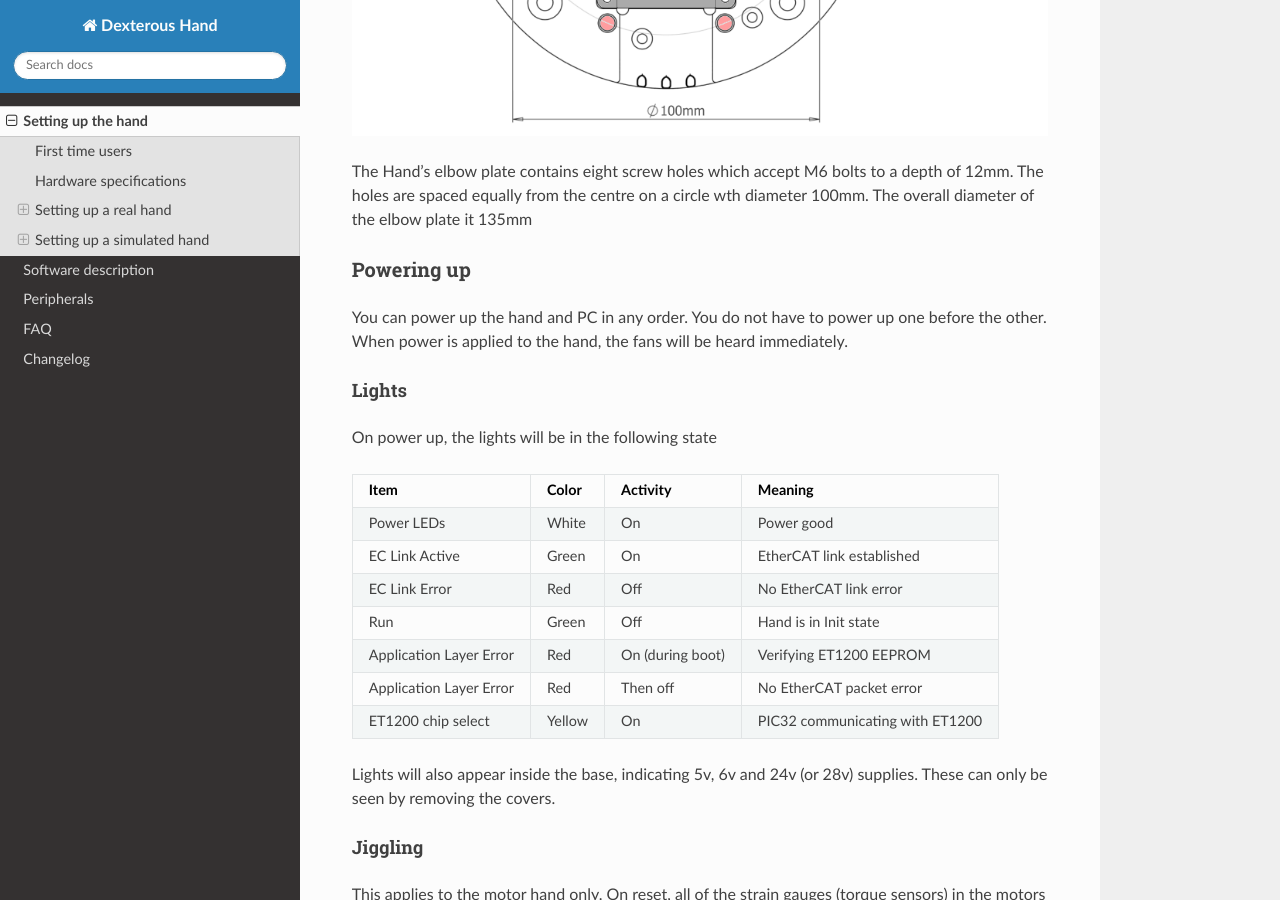
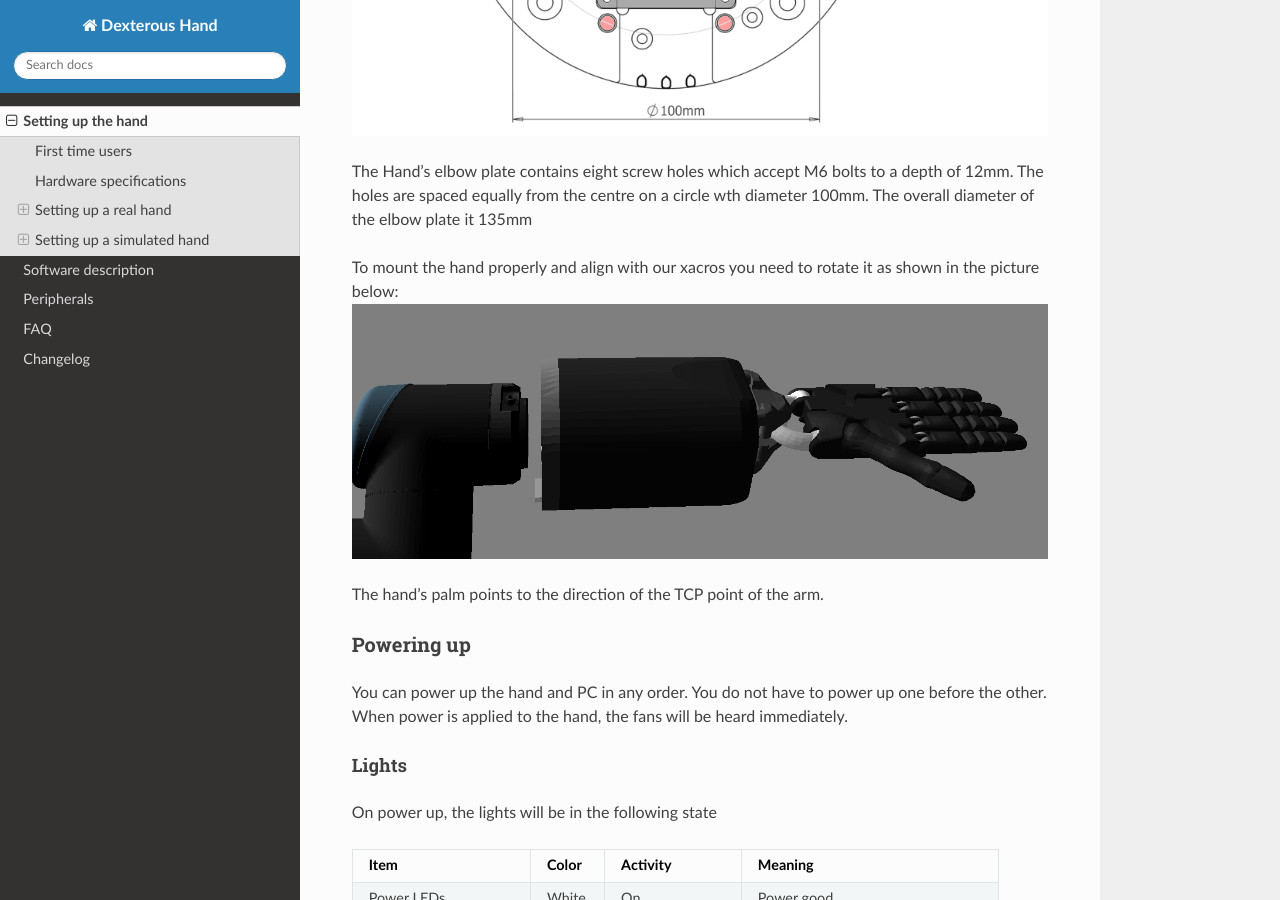
Before and after one commit to shadow-robot/sr_dexterous_hand_documentation, a Sphinx documentation site: the page built from docs/user_guide/1_setting_up_the_hand.md, in a window 1280 px wide and 900 px high, scrolled down 3096 px. Built offline with Sphinx 7.4.7 and the Read the Docs theme 2.0.0, drawn with Linux system fonts in a browser that asks for light colours.

Commit message:
new hand rotation (#26)
* new hand rotation

* Update docs/user_guide/1_setting_up_the_hand.md

Co-authored-by: Beatriz Leon <beatriz@shadowrobot.com>

```diff
--- a/docs/user_guide/1_setting_up_the_hand.md
+++ b/docs/user_guide/1_setting_up_the_hand.md
@@ -64,6 +64,11 @@ Shadow Robot can supply an elbow adaptor plate to adapt the Hand to most other r
 ![Mounting the hand](../img/mounting_hand.png)
 
 The Hand's elbow plate contains eight screw holes which accept M6 bolts to a depth of 12mm. The holes are spaced equally from the centre on a circle wth diameter 100mm. The overall diameter of the elbow plate it 135mm
+
+To mount the hand properly and align with our xacros you need to rotate it as shown in the picture below:
+![Aligning the hand](../img/arm_hand.png)
+
+The hand's palm points to the direction of the TCP point of the arm.
 
 ### Powering up
 
```
Also changed, not shown: docs/img/arm_hand.png (added).
